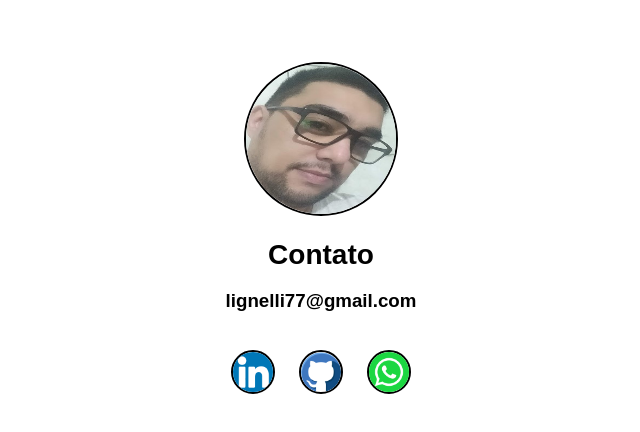
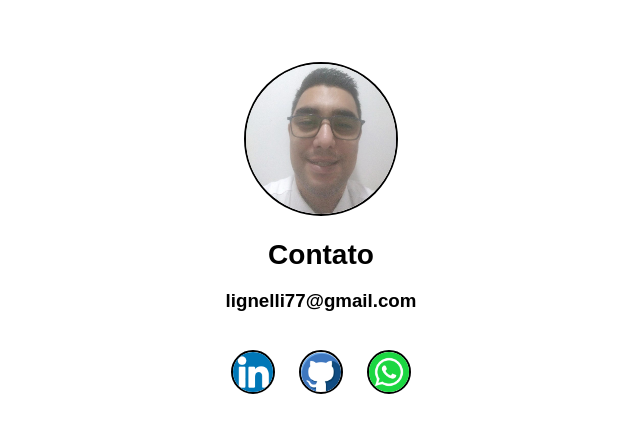
Before and after one commit to AndersonGL/Curriculo-On, a plain HTML site: page contato.html in a window 1280 px wide. Shown: the whole page, without its empty margins (327-967 px from the left). Drawn offline with Linux system fonts and the light colour scheme.

Commit message:
add commit
atualizado

```diff
--- a/contato.html
+++ b/contato.html
@@ -28,7 +28,7 @@
     <header class="center">
 
       <div>
-        <img src="./img/lignelli2.jpg"></img>
+        <img src="./img/Anderson.png"></img>
       </div>
 
       <h1> Contato</h1>
```
